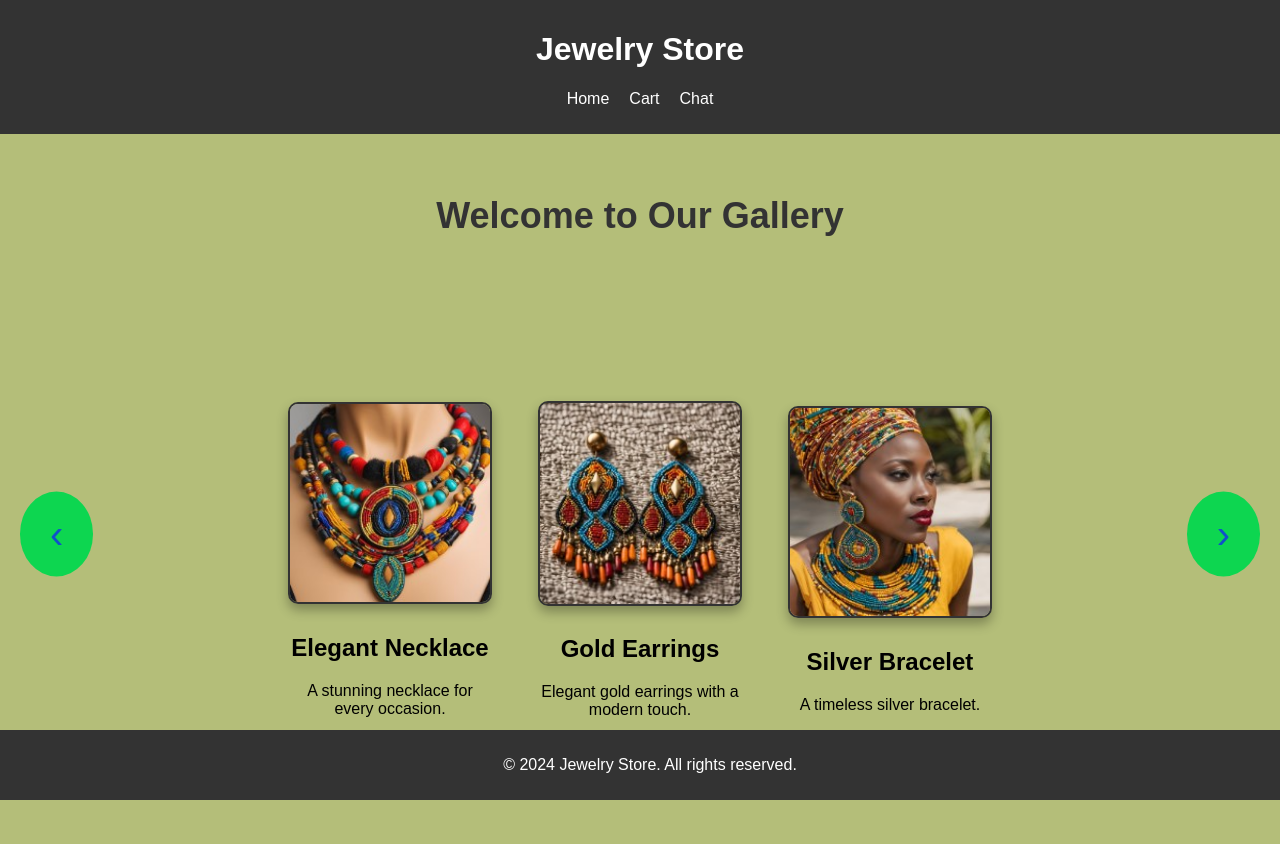
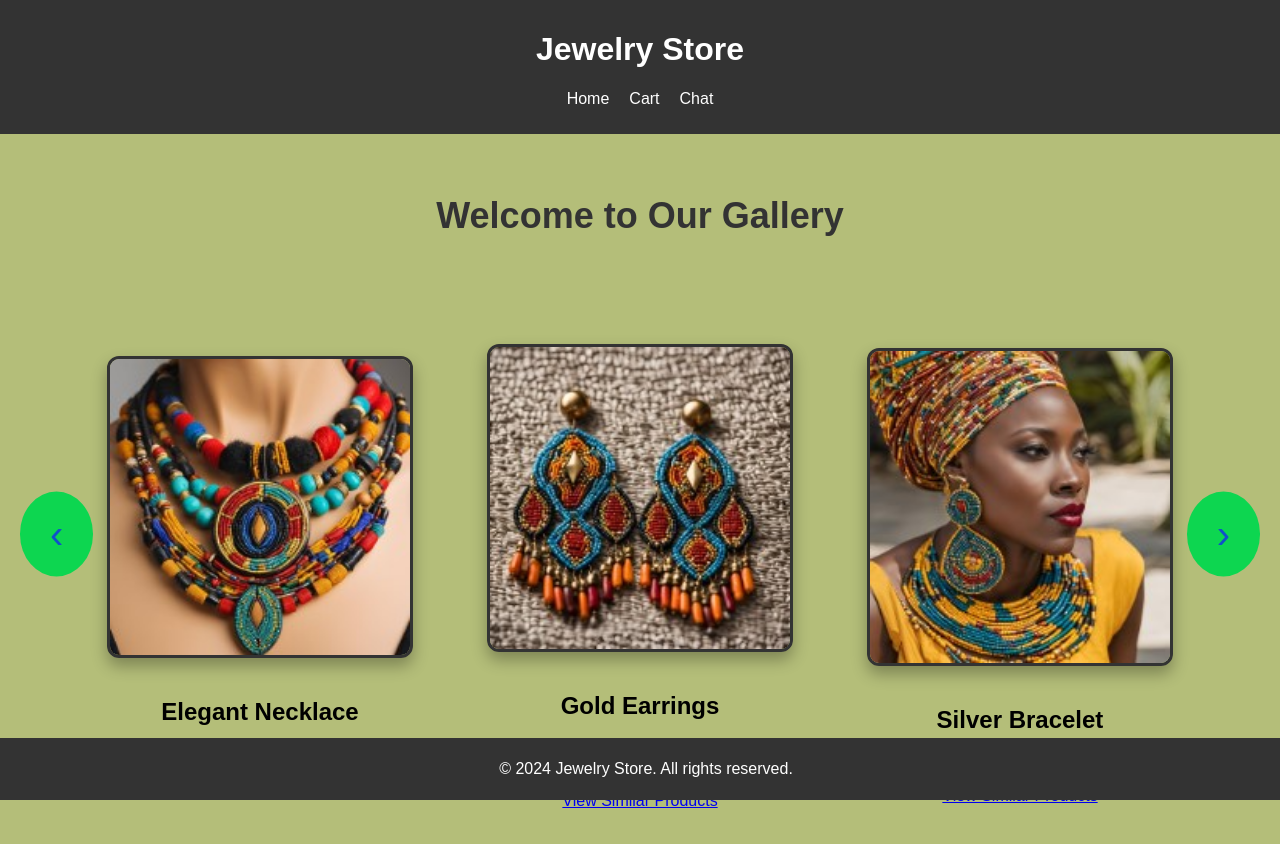
Before and after one commit to KendiAstro23/Adrasha_jewelry, a React (Create React App) app: page / in a window 1280 px wide. Shown: the top 844 px of the page. Built offline with nearby package versions, Linux system fonts and the light colour scheme; no server answers.

Commit message:
navigating similar products

```diff
--- a/src/App.css
+++ b/src/App.css
@@ -68,7 +68,7 @@ footer {
   background-color: #333;
   color: white;
   text-align: center;
-  padding: 10px;
+  padding: 6px;
   position: fixed;
   width: 100%;
   bottom: 0;
--- a/src/App.js
+++ b/src/App.js
@@ -22,7 +22,7 @@ const App = () => {
           <Route path="/cart" element={<Cart />} />
           <Route path="/checkout" element={<Checkout />} />
           <Route path="/chat" element={<Chat />} />
-          <Route path="/similar-products" element={<SimilarProducts />} />
+          <Route path="/similar-products/:id" element={<SimilarProducts />} />
         </Routes>
       </div>
       <Footer />
--- a/src/components/ProductGallery.css
+++ b/src/components/ProductGallery.css
@@ -22,16 +22,16 @@
   display: flex;
   flex-wrap: wrap;
   justify-content: center;
-  gap: 30px; /* Increased gap for better spacing */
+  gap: 40px; /* Increased gap for better spacing */
   align-items: center;
   height: 80%; /* Occupy most of the page */
   width: 100%; /* Full width */
 }
 
 .product-item {
-  flex: 1 1 350px; /* Ensure items take up more space */
-  max-width: 600px; /* Increase the maximum width */
-  margin: 0 15px; /* Add some spacing between images */
+  flex: 1 1 400px; /* Increased the flex-basis to make items larger */
+  max-width: 300px !important; /* Increased the maximum width for larger containers */
+  margin: 0 20px; /* Add more spacing between images */
   display: flex;
   flex-direction: column;
   align-items: center;
@@ -43,15 +43,15 @@
   width: 100%;
   height: auto; /* Maintain aspect ratio */
   object-fit: cover; /* Ensure the image covers the area */
-  max-width: 800px; /* Increase maximum size */
-  box-shadow: 0 6px 12px rgba(0, 0, 0, 0.3); /* Enhanced shadow for better effect */
-  border-radius: 10px; /* Smooth rounded corners */
-  border: 2px solid #333; /* Optional border for emphasis */
+  max-width: 1000px !important; /* Increased maximum size for larger images */
+  box-shadow: 0 8px 16px rgba(0, 0, 0, 0.3); /* Enhanced shadow for better effect */
+  border-radius: 12px; /* Smooth rounded corners */
+  border: 3px solid #333; /* Optional border for emphasis */
 }
 
 .product-details {
   text-align: center;
-  margin-top: 15px; /* Space between image and text */
+  margin-top: 20px; /* Increased space between image and text */
 }
 
 .nav-button {
--- a/src/components/SimilarProducts.css
+++ b/src/components/SimilarProducts.css
@@ -1,48 +1,73 @@
 .similar-products-page {
-  padding: 20px;
-  font-family: Arial, sans-serif;
+  text-align: center; /* This will center all text inside this container */
 }
 
-.similar-product-section {
-  margin-bottom: 40px;
+.similar-products-page h1,
+.similar-product-section h2 {
+  text-align: center; /* Ensure headings are centered */
+  margin-bottom: 20px; /* Optional: Add some space below the heading */
 }
 
 .product-carousel {
   display: flex;
+  justify-content: center; /* This will center the product carousel */
   align-items: center;
-  justify-content: center;
+  position: relative; /* This allows positioning the navigation buttons */
+  overflow: hidden; /* Hide overflow when scrolling */
+  width: 100%; /* Ensure full width of the container */
+}
+
+.product-cont {
+  display: flex;
+  justify-content: flex-start; /* Align items to the left */
+  gap: 20px; /* Add some space between the products */
+  flex-wrap: nowrap; /* Prevent wrapping */
+  transition: transform 0.3s ease-in-out; /* Smooth transition for scrolling */
+}
+
+.product-form {
+  text-align: center; /* Center the product text and image */
+  max-width: 250px; /* Ensure each product has a max width */
+}
+
+.product-pic {
+  width: 100%; /* Ensure the image fills the container */
+  height: auto;
+  /*margin-bottom: 10px; /* Add some space between image and text */
+}
+
+.product-data h3 {
+  font-size: 1.2rem;
+  margin-bottom: 5px;
+}
+
+.product-data p {
+  font-size: 1rem;
+  color: #555;
 }
 
 .navi-button {
-  font-size: 24px;
-  background-color: #007bff;
+  position: absolute;
+  top: 50%;
+  transform: translateY(-50%); /* Vertically center the button */
+  background-color: rgba(0, 0, 0, 0.5); /* Semi-transparent background */
   color: white;
   border: none;
-  padding: 10px 20px;
+  padding: 10px;
   cursor: pointer;
+  font-size: 24px;
+  z-index: 10; /* Ensure buttons are above the products */
+  display: block; /* Ensure buttons are visible */
 }
 
 .navi-button:hover {
-  background-color: #0056b3;
+  background-color: rgba(0, 0, 0, 0.8); /* Darker on hover */
 }
 
-.product-container {
-  display: flex;
-  gap: 20px;
-  margin: 0 20px;
+.navi-button-left {
+  left: 10px; /* Position the left button on the far left */
 }
 
-.product-item {
-  text-align: center;
-  max-width: 200px;
+.navi-button-right {
+  right: 10px; /* Position the right button on the far right */
 }
-
-.product-pic {
-  width: 100%;
-  height: auto;
-  border-radius: 10px;
-}
-
-.product-details {
-  margin-top: 10px;
-}
--- a/src/components/SimilarProducts.js
+++ b/src/components/SimilarProducts.js
@@ -1,7 +1,7 @@
 import React, { useState } from 'react';
 import './SimilarProducts.css';
 
-const SimilarProductsPage = () => {
+const SimilarProducts = () => {
   const products = [
     {
         id: 1,
@@ -108,6 +108,7 @@ const SimilarProductSection = ({ product }) => {
     );
   };
 
+  // Slice the products to display based on currentIndex
   const displayedProducts = product.similarProducts.slice(
     currentIndex,
     currentIndex + 2
@@ -117,26 +118,33 @@ const SimilarProductSection = ({ product }) => {
     <div className="similar-product-section">
       <h2>Similar Products for {product.name}</h2>
       <div className="product-carousel">
-        <button onClick={handlePrevious} className="navi-button">&#8249;</button>
-        <div className="product-container">
+        <button onClick={handlePrevious} className="navi-button navi-button-left">&#8249;</button>
+        <div
+          className="product-cont"
+          style={{
+            transform: `translateX(-${currentIndex * (250 + 20)}px)`, // Adjust to move by 2 products
+            transition: 'transform 0.3s ease-in-out', // Smooth transition
+          }}
+        >
+          {/* Render the displayed products */}
           {displayedProducts.map((similarProduct) => (
-            <div key={similarProduct.id} className="product-item">
+            <div key={similarProduct.id} className="product-form">
               <img
-                src={similarProduct.pic}
+                src={similarProduct.image}
                 alt={similarProduct.name}
                 className="product-pic"
               />
-              <div className="product-details">
+              <div className="product-data">
                 <h3>{similarProduct.name}</h3>
                 <p>{similarProduct.description}</p>
               </div>
             </div>
           ))}
         </div>
-        <button onClick={handleNext} className="navi-button">&#8250;</button>
+        <button onClick={handleNext} className="navi-button navi-button-right">&#8250;</button>
       </div>
     </div>
   );
 };
 
-export default SimilarProductsPage;
+export default SimilarProducts;
```
